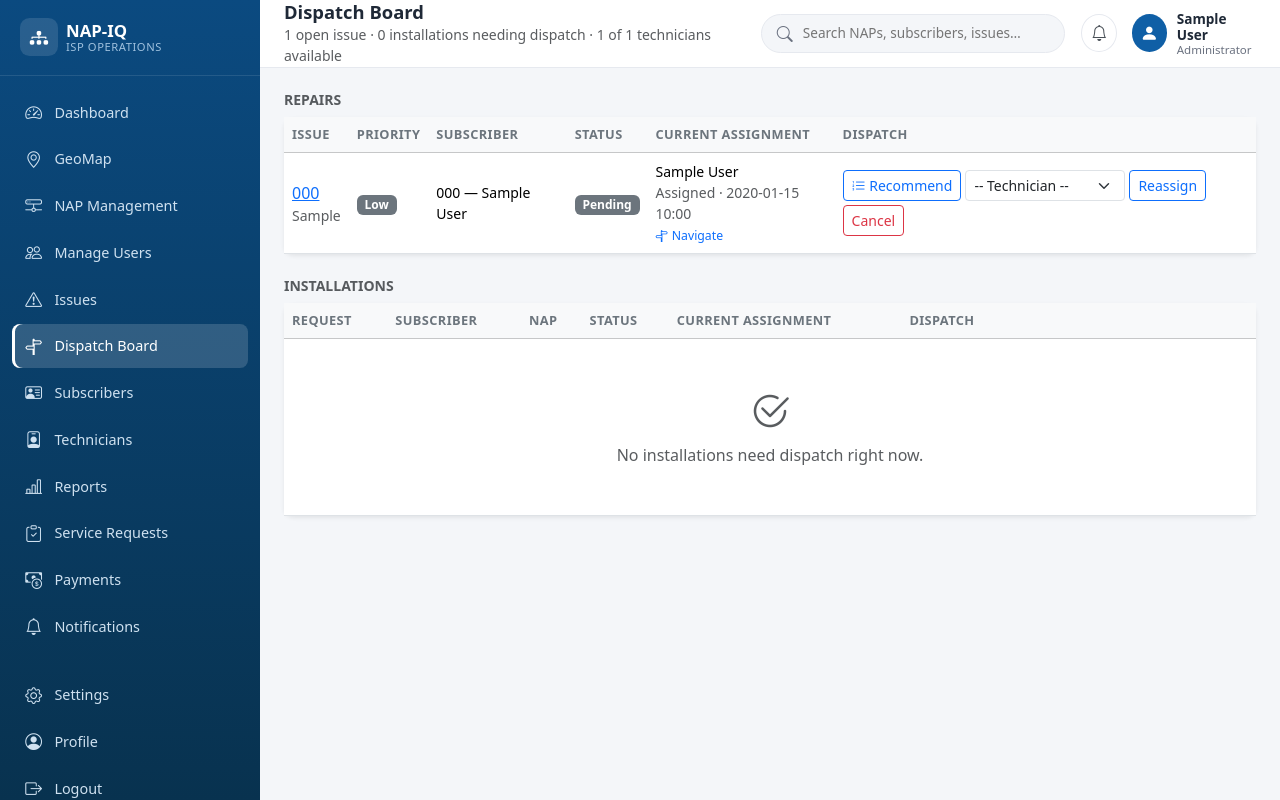
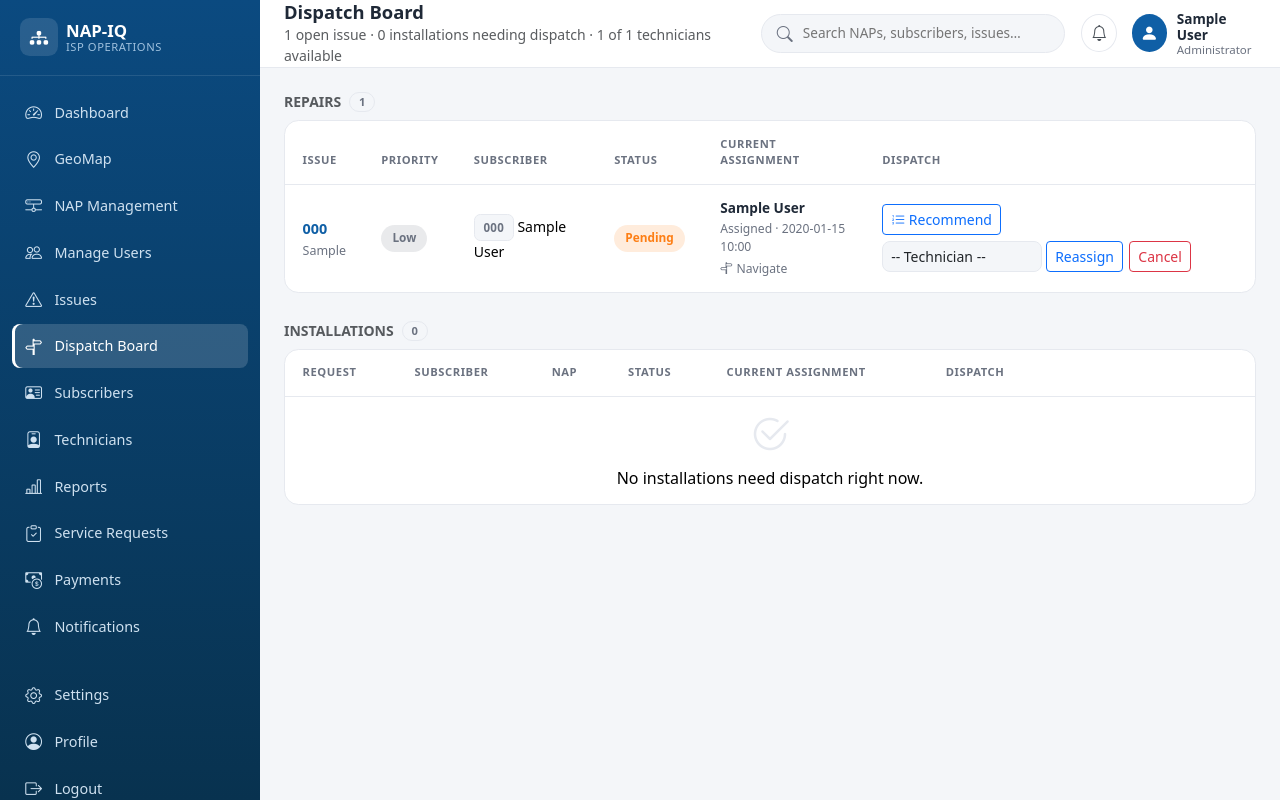
Before and after one commit to abcuser01110011-create/nap_iq, a Flask app: page /dispatch/ in a window 1280 px wide. Run offline with Flask 3, Linux system fonts and the light colour scheme; the visitor is signed in with stand-in values (Sample User, id 1); data comes from the database, SQL or seed files in the repository; tables that the repository leaves empty hold one stand-in row (values such as "Sample post"); data that the repository does not hold is empty; parts of the project's set-up code (start-up, migrations or seed data) failed here and were passed over; some libraries are stand-ins or nearby versions.

Commit message:
fix dispatch table

```diff
--- a/app/static/css/dashboard.css
+++ b/app/static/css/dashboard.css
@@ -797,6 +797,193 @@
 }
 
 /* ---------------------------------------------------------------- */
+/* DISPATCH BOARD — row-card table matching the subscribers theme    */
+/* (app/templates/dispatch/index.html)                                */
+/* ---------------------------------------------------------------- */
+
+.disp-section + .disp-section {
+    margin-top: 1.75rem;
+}
+
+.disp-section-title {
+    display: flex;
+    align-items: center;
+    gap: 0.5rem;
+}
+
+.disp-section-count {
+    font-size: 0.7rem;
+    font-weight: 700;
+    padding: 0.15rem 0.55rem;
+    border-radius: 2rem;
+    background: var(--napiq-bg);
+    color: var(--napiq-text-muted);
+    border: 1px solid var(--napiq-border);
+}
+
+.disp-table-card {
+    background: var(--napiq-surface);
+    border: 1px solid var(--napiq-border);
+    border-radius: 0.9rem;
+    overflow: hidden;
+}
+
+.disp-table {
+    margin-bottom: 0;
+}
+
+.disp-table thead th {
+    border-bottom: 1px solid var(--napiq-border);
+    border-top: none;
+    font-size: 0.7rem;
+    text-transform: uppercase;
+    letter-spacing: 0.05em;
+    color: var(--napiq-text-muted);
+    font-weight: 700;
+    padding: 0.9rem 1.1rem;
+    background: transparent;
+}
+
+.disp-table tbody td {
+    padding: 0.85rem 1.1rem;
+    border-bottom: 1px solid var(--napiq-border);
+    background: transparent;
+    vertical-align: middle;
+}
+
+.disp-table tbody tr:last-child td {
+    border-bottom: none;
+}
+
+.disp-row td {
+    transition: background-color 0.12s ease;
+}
+
+.disp-row:hover td {
+    background: var(--napiq-bg);
+}
+
+.disp-primary-link {
+    font-weight: 600;
+    color: var(--napiq-primary);
+    text-decoration: none;
+    font-size: 0.9rem;
+}
+
+.disp-primary-link:hover {
+    text-decoration: underline;
+}
+
+.disp-subtext {
+    font-size: 0.78rem;
+    color: var(--napiq-text-muted);
+    margin-top: 0.1rem;
+}
+
+.disp-code-pill {
+    display: inline-block;
+    font-size: 0.72rem;
+    font-weight: 700;
+    letter-spacing: 0.02em;
+    padding: 0.25rem 0.55rem;
+    border-radius: 0.4rem;
+    border: 1px solid var(--napiq-border);
+    color: var(--napiq-text-muted);
+    background: var(--napiq-bg);
+}
+
+.disp-badge {
+    display: inline-block;
+    font-size: 0.74rem;
+    font-weight: 700;
+    padding: 0.3rem 0.7rem;
+    border-radius: 2rem;
+    white-space: nowrap;
+}
+
+.disp-badge-low,
+.disp-badge-inactive {
+    background: rgba(107, 114, 128, 0.15);
+    color: var(--napiq-text-muted);
+}
+
+.disp-badge-medium,
+.disp-badge-in_progress,
+.disp-badge-scheduled {
+    background: rgba(15, 95, 166, 0.12);
+    color: var(--napiq-primary);
+}
+
+.disp-badge-high,
+.disp-badge-pending {
+    background: rgba(253, 126, 20, 0.15);
+    color: var(--napiq-warning);
+}
+
+.disp-badge-critical {
+    background: rgba(220, 53, 69, 0.15);
+    color: var(--napiq-danger);
+}
+
+.disp-badge-assigned,
+.disp-badge-approved {
+    background: rgba(13, 202, 240, 0.15);
+    color: #0aa8c4;
+}
+
+.disp-assignment {
+    font-size: 0.85rem;
+}
+
+.disp-assignment-name {
+    font-weight: 600;
+    color: #1f2937;
+}
+
+.disp-assignment-meta {
+    font-size: 0.76rem;
+    color: var(--napiq-text-muted);
+    margin-top: 0.1rem;
+}
+
+.disp-nav-link {
+    display: inline-flex;
+    align-items: center;
+    font-size: 0.76rem;
+    color: var(--napiq-text-muted);
+    text-decoration: none;
+    margin-top: 0.2rem;
+    transition: color 0.15s ease;
+}
+
+.disp-nav-link:hover {
+    color: var(--napiq-primary);
+}
+
+.disp-actions {
+    display: flex;
+    gap: 0.4rem;
+    align-items: flex-start;
+    flex-wrap: wrap;
+}
+
+.disp-select {
+    border: 1px solid var(--napiq-border);
+    border-radius: 0.5rem;
+    background: var(--napiq-bg);
+}
+
+.disp-empty {
+    text-align: center;
+    color: var(--napiq-text-muted);
+    padding: 3rem 1rem;
+}
+
+.disp-empty i {
+    color: var(--napiq-border);
+}
+
+/* ---------------------------------------------------------------- */
 /* RESPONSIVE                                                        */
 /* ---------------------------------------------------------------- */
 
--- a/app/static/css/theme-dark.css
+++ b/app/static/css/theme-dark.css
@@ -174,6 +174,25 @@
 }
 
 /* ---------------------------------------------------------------- */
+/* DISPATCH BOARD (dispatch/index.html, dashboard.css .disp-*)       */
+/* ---------------------------------------------------------------- */
+
+[data-bs-theme="dark"] .disp-assignment-name {
+    color: #f1f4f9;
+}
+
+[data-bs-theme="dark"] .disp-nav-link:hover {
+    color: #a78bfa;
+}
+
+[data-bs-theme="dark"] .disp-badge-medium,
+[data-bs-theme="dark"] .disp-badge-in_progress,
+[data-bs-theme="dark"] .disp-badge-scheduled {
+    background: rgba(139, 92, 246, 0.18);
+    color: #a78bfa;
+}
+
+/* ---------------------------------------------------------------- */
 /* GEOMAP (naps/map.html, napmap.css)                                */
 /* ---------------------------------------------------------------- */
 
--- a/app/templates/dispatch/index.html
+++ b/app/templates/dispatch/index.html
@@ -11,11 +11,15 @@
 
 {% block content %}
 
-<h6 class="text-muted text-uppercase small fw-bold mb-2">Repairs</h6>
-<div class="card shadow-sm">
+<div class="disp-section">
+    <h6 class="text-muted text-uppercase small fw-bold mb-2 disp-section-title">
+        Repairs
+        <span class="disp-section-count">{{ issues|length }}</span>
+    </h6>
+    <div class="disp-table-card">
         <div class="table-responsive">
-        <table class="table table-hover align-middle mb-0">
-            <thead class="table-light">
+            <table class="table disp-table align-middle mb-0">
+                <thead>
                     <tr>
                         <th>Issue</th>
                         <th>Priority</th>
@@ -28,36 +32,35 @@
                 <tbody>
                     {% for issue in issues %}
                     {% set assignment = assignment_by_issue.get(issue.id) %}
-                <tr>
+                    <tr class="disp-row">
                         <td>
-                        <a href="{{ url_for('issues.view_issue', issue_id=issue.id) }}">
+                            <a href="{{ url_for('issues.view_issue', issue_id=issue.id) }}" class="disp-primary-link">
                                 {{ issue.issue_code or ('#' ~ issue.id) }}
                             </a>
-                        <div class="text-muted small">{{ issue.issue_type }}</div>
+                            <div class="disp-subtext">{{ issue.issue_type }}</div>
                         </td>
                         <td>
-                        {% set priority_classes = {'low': 'text-bg-secondary', 'medium': 'text-bg-primary', 'high': 'text-bg-warning', 'critical': 'text-bg-danger'} %}
-                        <span class="badge {{ priority_classes.get(issue.priority, 'text-bg-secondary') }}">
+                            <span class="disp-badge disp-badge-{{ issue.priority }}">
                                 {{ issue.priority|capitalize }}
                             </span>
                         </td>
                         <td class="small">
                             {% if issue.subscriber %}
-                            {{ issue.subscriber.subscriber_code }} — {{ issue.subscriber.full_name }}
+                                <span class="disp-code-pill">{{ issue.subscriber.subscriber_code }}</span>
+                                {{ issue.subscriber.full_name }}
                             {% else %}
-                            —
+                                <span class="disp-subtext">—</span>
                             {% endif %}
                         </td>
                         <td>
-                        {% set status_classes = {'pending': 'text-bg-secondary', 'assigned': 'text-bg-info', 'in_progress': 'text-bg-primary'} %}
-                        <span class="badge {{ status_classes.get(issue.status, 'text-bg-secondary') }}">
+                            <span class="disp-badge disp-badge-{{ issue.status }}">
                                 {{ issue.status|replace('_', ' ')|capitalize }}
                             </span>
                         </td>
-                    <td class="small">
+                        <td class="disp-assignment">
                             {% if assignment %}
-                            {{ assignment.technician.full_name if assignment.technician else 'Unknown technician' }}
-                            <div class="text-muted">{{ assignment.status|replace('_', ' ')|capitalize }} &middot; {{ assignment.assigned_at.strftime('%Y-%m-%d %H:%M') }}</div>
+                                <div class="disp-assignment-name">{{ assignment.technician.full_name if assignment.technician else 'Unknown technician' }}</div>
+                                <div class="disp-assignment-meta">{{ assignment.status|replace('_', ' ')|capitalize }} &middot; {{ assignment.assigned_at.strftime('%Y-%m-%d %H:%M') }}</div>
                                 {# Phase 15 (75%, dispatch-to-navigation flow): once an
                                    issue is dispatched, an administrator can preview the
                                    same technician/job/destination a technician sees on
@@ -67,16 +70,16 @@
                                    coordinates to plot. #}
                                 {% if issue.latitude is not none and issue.longitude is not none %}
                                 <a href="{{ url_for('naps.geomap', navigate_type='issue', navigate_id=issue.id) }}"
-                               class="small text-decoration-none" title="Preview navigation for this job">
+                                   class="disp-nav-link" title="Preview navigation for this job">
                                     <i class="bi bi-signpost-split me-1"></i>Navigate
                                 </a>
                                 {% endif %}
                             {% else %}
-                            <span class="text-muted">Unassigned</span>
+                                <span class="disp-subtext">Unassigned</span>
                             {% endif %}
                         </td>
                         <td>
-                        <div class="d-flex gap-1 align-items-start flex-wrap">
+                            <div class="disp-actions">
                                 <a href="{{ url_for('dispatch.recommend', issue_id=issue.id) }}"
                                    class="btn btn-sm btn-outline-primary" title="Get technician recommendations">
                                     <i class="bi bi-list-ol"></i> Recommend
@@ -85,7 +88,7 @@
                                       action="{{ url_for('dispatch.reassign' if assignment else 'dispatch.assign', issue_id=issue.id) }}"
                                       class="d-flex gap-1">
                                     <input type="hidden" name="csrf_token" value="{{ csrf_token() }}">
-                                <select name="technician_id" class="form-select form-select-sm" style="width: 160px;" required>
+                                    <select name="technician_id" class="form-select form-select-sm disp-select" style="width: 160px;" required>
                                         <option value="0">-- Technician --</option>
                                         {% for tech in technicians %}
                                             {% if not assignment or tech.id != assignment.technician_id %}
@@ -109,7 +112,7 @@
                     </tr>
                     {% else %}
                     <tr>
-                    <td colspan="6" class="text-center text-muted py-5">
+                        <td colspan="6" class="disp-empty">
                             <i class="bi bi-check2-circle display-6 d-block mb-2"></i>
                             No open issues right now — nothing to dispatch.
                         </td>
@@ -117,6 +120,7 @@
                     {% endfor %}
                 </tbody>
             </table>
+        </div>
     </div>
 </div>
 
@@ -130,11 +134,15 @@
    belongs on the Service Requests review queue
    (service_requests.list_requests()) until an administrator approves
    it. #}
-<h6 class="text-muted text-uppercase small fw-bold mb-2 mt-4">Installations</h6>
-<div class="card shadow-sm">
+<div class="disp-section">
+    <h6 class="text-muted text-uppercase small fw-bold mb-2 disp-section-title">
+        Installations
+        <span class="disp-section-count">{{ requests|length }}</span>
+    </h6>
+    <div class="disp-table-card">
         <div class="table-responsive">
-        <table class="table table-hover align-middle mb-0">
-            <thead class="table-light">
+            <table class="table disp-table align-middle mb-0">
+                <thead>
                     <tr>
                         <th>Request</th>
                         <th>Subscriber</th>
@@ -147,43 +155,43 @@
                 <tbody>
                     {% for req in requests %}
                     {% set assignment = assignment_by_request.get(req.id) %}
-                <tr>
+                    <tr class="disp-row">
                         <td>
-                        <a href="{{ url_for('service_requests.edit_request', request_id=req.id) }}">
+                            <a href="{{ url_for('service_requests.edit_request', request_id=req.id) }}" class="disp-primary-link">
                                 #{{ req.id }}
                             </a>
-                        <div class="text-muted small">{{ req.request_type|replace('_', ' ')|capitalize }}</div>
+                            <div class="disp-subtext">{{ req.request_type|replace('_', ' ')|capitalize }}</div>
                         </td>
                         <td class="small">
                             {% if req.subscriber %}
-                            {{ req.subscriber.subscriber_code }} — {{ req.subscriber.full_name }}
+                                <span class="disp-code-pill">{{ req.subscriber.subscriber_code }}</span>
+                                {{ req.subscriber.full_name }}
                             {% else %}
-                            —
+                                <span class="disp-subtext">—</span>
                             {% endif %}
                         </td>
                         <td class="small">
                             {% if req.requested_nap %}
                                 {{ req.requested_nap.nap_code }} — {{ req.requested_nap.name }}
                             {% else %}
-                            <span class="text-muted">Not assigned</span>
+                                <span class="disp-subtext">Not assigned</span>
                             {% endif %}
                         </td>
                         <td>
-                        {% set request_status_classes = {'approved': 'text-bg-info', 'scheduled': 'text-bg-primary'} %}
-                        <span class="badge {{ request_status_classes.get(req.status, 'text-bg-secondary') }}">
+                            <span class="disp-badge disp-badge-{{ req.status }}">
                                 {{ req.status|replace('_', ' ')|capitalize }}
                             </span>
                         </td>
-                    <td class="small">
+                        <td class="disp-assignment">
                             {% if assignment %}
-                            {{ assignment.technician.full_name if assignment.technician else 'Unknown technician' }}
-                            <div class="text-muted">{{ assignment.status|replace('_', ' ')|capitalize }} &middot; {{ assignment.assigned_at.strftime('%Y-%m-%d %H:%M') }}</div>
+                                <div class="disp-assignment-name">{{ assignment.technician.full_name if assignment.technician else 'Unknown technician' }}</div>
+                                <div class="disp-assignment-meta">{{ assignment.status|replace('_', ' ')|capitalize }} &middot; {{ assignment.assigned_at.strftime('%Y-%m-%d %H:%M') }}</div>
                             {% else %}
-                            <span class="text-muted">Unassigned</span>
+                                <span class="disp-subtext">Unassigned</span>
                             {% endif %}
                         </td>
                         <td>
-                        <div class="d-flex gap-1 align-items-start flex-wrap">
+                            <div class="disp-actions">
                                 <a href="{{ url_for('dispatch.recommend_request', request_id=req.id) }}"
                                    class="btn btn-sm btn-outline-primary" title="Get technician recommendations">
                                     <i class="bi bi-list-ol"></i> Recommend
@@ -192,7 +200,7 @@
                                       action="{{ url_for('dispatch.reassign_request' if assignment else 'dispatch.assign_request', request_id=req.id) }}"
                                       class="d-flex gap-1">
                                     <input type="hidden" name="csrf_token" value="{{ csrf_token() }}">
-                                <select name="technician_id" class="form-select form-select-sm" style="width: 160px;" required>
+                                    <select name="technician_id" class="form-select form-select-sm disp-select" style="width: 160px;" required>
                                         <option value="0">-- Technician --</option>
                                         {% for tech in technicians %}
                                             {% if not assignment or tech.id != assignment.technician_id %}
@@ -216,7 +224,7 @@
                     </tr>
                     {% else %}
                     <tr>
-                    <td colspan="6" class="text-center text-muted py-5">
+                        <td colspan="6" class="disp-empty">
                             <i class="bi bi-check2-circle display-6 d-block mb-2"></i>
                             No installations need dispatch right now.
                         </td>
@@ -226,4 +234,5 @@
             </table>
         </div>
     </div>
+</div>
 {% endblock %}
```
Lines whose indentation alone changed are shown as unchanged.
